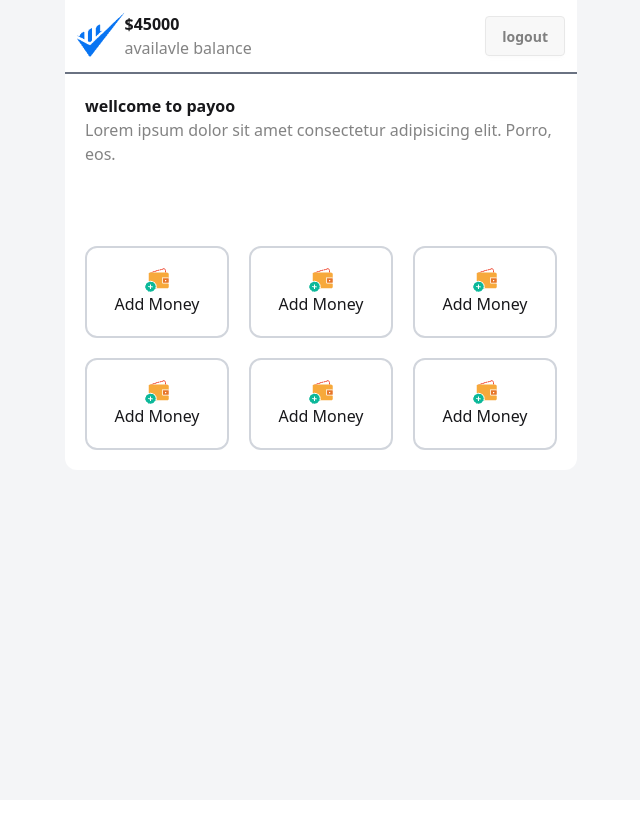
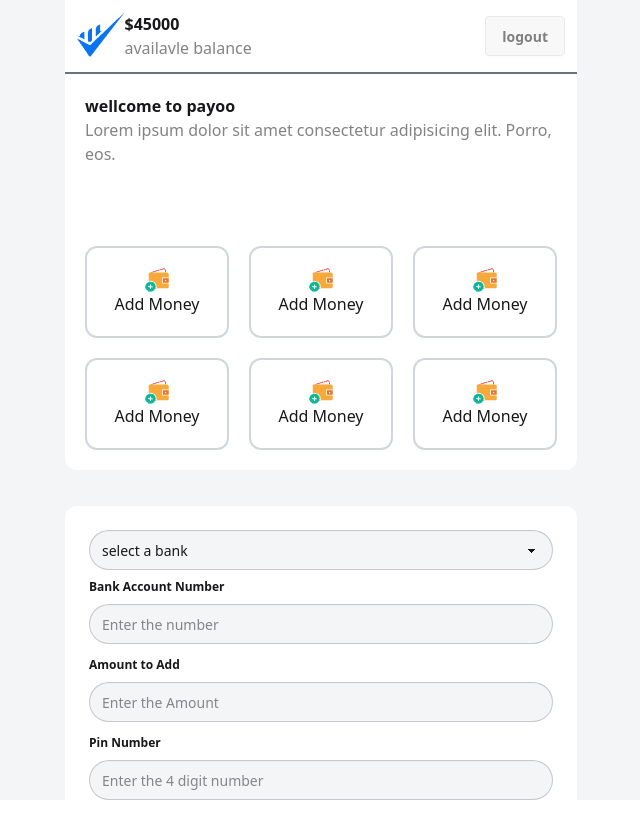
Before and after one commit to jowal-islam/payoo, a plain HTML site: page home.html in a window 1280 px wide. Shown: the whole page, without its empty margins (319-959 px from the left). Before the commit the page ends 800 px from the top, so only its background shows below. Drawn offline with nearby package versions, Linux system fonts and the light colour scheme.

Commit message:
enter the add bank input fild

```diff
--- a/home.html
+++ b/home.html
@@ -1,22 +1,26 @@
-
 <!DOCTYPE html>
 <html lang="en">
   <head>
-    <meta charset="UTF-8">
-    <meta name="viewport" content="width=device-width, initial-scale=1.0">
+    <meta charset="UTF-8" />
+    <meta name="viewport" content="width=device-width, initial-scale=1.0" />
     <title>home</title>
     <!-- diziy ui -->
-        <link href="https://cdn.jsdelivr.net/npm/daisyui@5" rel="stylesheet" type="text/css" />
+    <link
+      href="https://cdn.jsdelivr.net/npm/daisyui@5"
+      rel="stylesheet"
+      type="text/css"
+    />
 
     <!-- tailwind css -->
     <script src="https://cdn.jsdelivr.net/npm/@tailwindcss/browser@4"></script>
-
   </head>
-<body class="bg-[#f4f5f7] h-[100vh] ">
+  <body class="bg-[#F4F5F7] h-[100vh]">
     <div class="max-w-lg mx-auto bg-white rounded-b-xl">
-        <div class="  flex justify-between items-center border-b-2 border-gray-500 p-3" >
+      <div
+        class="flex justify-between items-center border-b-2 border-gray-500 p-3"
+      >
         <div class="flex">
-           <img src="./assets/Group.png" alt="" class="h-[45px]">
+          <img src="./assets/Group.png" alt="" class="h-[45px]" />
           <div>
             <h2 class="font-semibold">$<span>45000</span></h2>
             <p class="text-[#08080880]">availavle balance</p>
@@ -26,37 +30,80 @@
           <button class="btn text-[#08080880]">logout</button>
         </div>
       </div>
-        <div class=" mt300 p-5">
+      <div class="mt300 p-5">
         <h1 class="font-semibold">wellcome to payoo</h1>
-        <p class="text-[#08080880]">Lorem ipsum dolor sit amet consectetur adipisicing elit. Porro, eos.</p>
+        <p class="text-[#08080880]">
+          Lorem ipsum dolor sit amet consectetur adipisicing elit. Porro, eos.
+        </p>
       </div>
-          <div class=" min-h-[200px]  grid grid-cols-3 gap-5 mt-10 p-5 ">
-          <div class="border-2 border-gray-300 text-center p-5  rounded-xl">
-            <img  src="./assets/wallet1.png" alt="" class="mx-auto">
+      <div class="min-h-[200px] grid grid-cols-3 gap-5 mt-10 p-5">
+        <div class="border-2 border-gray-300 text-center p-5 rounded-xl">
+          <img src="./assets/wallet1.png" alt="" class="mx-auto" />
           <h1>Add Money</h1>
         </div>
 
         <div class="border-2 border-gray-300 text-center p-5 rounded-xl">
-            <img  src="./assets/wallet1.png" alt="" class="mx-auto">
+          <img src="./assets/wallet1.png" alt="" class="mx-auto" />
           <h1>Add Money</h1>
         </div>
         <div class="border-2 border-gray-300 text-center p-5 rounded-xl">
-            <img  src="./assets/wallet1.png" alt="" class="mx-auto">
+          <img src="./assets/wallet1.png" alt="" class="mx-auto" />
           <h1>Add Money</h1>
         </div>
         <div class="border-2 border-gray-300 text-center p-5 rounded-xl">
-            <img  src="./assets/wallet1.png" alt="" class="mx-auto">
+          <img src="./assets/wallet1.png" alt="" class="mx-auto" />
           <h1>Add Money</h1>
         </div>
         <div class="border-2 border-gray-300 text-center p-5 rounded-xl">
-            <img  src="./assets/wallet1.png" alt="" class="mx-auto">
+          <img src="./assets/wallet1.png" alt="" class="mx-auto" />
           <h1>Add Money</h1>
         </div>
         <div class="border-2 border-gray-300 text-center p-5 rounded-xl">
-            <img  src="./assets/wallet1.png" alt="" class="mx-auto">
+          <img src="./assets/wallet1.png" alt="" class="mx-auto" />
           <h1>Add Money</h1>
         </div>
       </div>
     </div>
+
+    <div class="max-w-lg mx-auto bg-white mt-9 rounded-xl p-6">
+      <div>
+        <select class="select w-full rounded-3xl bg-[#F4F5F7]">
+          <option disabled selected>select a bank</option>
+          <option>sonali bank</option>
+          <option>hdmi</option>
+          <option>chishi</option>
+        </select>
+      </div>
+      <div>
+        <fieldset class="fieldset">
+          <legend class="fieldset-legend">Bank Account Number</legend>
+          <input
+            type="text"
+            class="input w-full rounded-3xl bg-[#F4F5F7]"
+            placeholder="Enter the number"
+          />
+        </fieldset>
+      </div>
+      <div>
+        <fieldset class="fieldset">
+          <legend class="fieldset-legend">Amount to Add</legend>
+          <input
+            type="text"
+            class="input w-full rounded-3xl bg-[#F4F5F7]"
+            placeholder="Enter the Amount"
+          />
+        </fieldset>
+      </div>
+      <div>
+        <fieldset class="fieldset">
+          <legend class="fieldset-legend">Pin Number</legend>
+          <input
+            type="text"
+            class="input w-full rounded-3xl bg-[#F4F5F7]"
+            placeholder="Enter the 4 digit number"
+          />
+        </fieldset>
+      </div>
+    </div>
   </body>
 </html>
```
Lines whose indentation alone changed are shown as unchanged.
